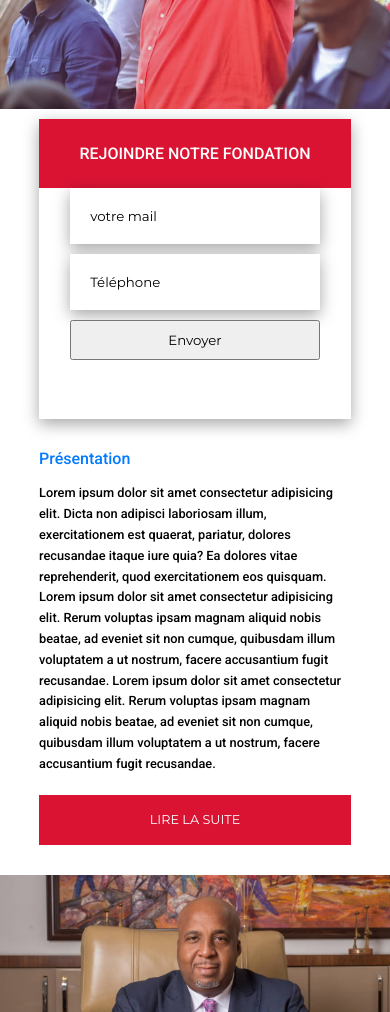
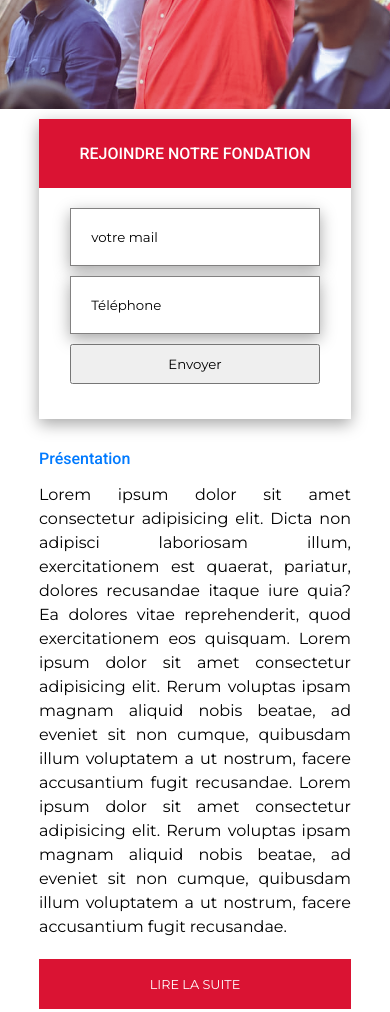
Before and after one commit to jknweb/sakombimolendo, a plain HTML site: page index.html in a window 390 px wide. Shown: the part 362-1374 px from the top of the page. Drawn offline with nearby package versions, Linux system fonts and the light colour scheme.

Commit message:
REajustement css

```diff
--- a/css/styles.css
+++ b/css/styles.css
@@ -360,6 +360,7 @@ nav ul li a {
     .content-hero h1{
         font-size : 1.5rem;
         text-align: center;
+        box-shadow: rgba(255, 255, 255, 0.35) 0px 5px 15px;
     }
     .content-hero p{
         font-size : 1rem;
@@ -377,10 +378,12 @@ nav ul li a {
     }
     .register h2{
         font-size: 1rem;
+        margin-bottom: 20px;
     }
     #register input{
         padding : 20px;
         margin-bottom : 10px;
+        border : 1px solid #828181;
         width : 80%;
     }
     #register button{
@@ -405,9 +408,11 @@ nav ul li a {
     }
 
     .presentation p{
-        font-family: 'Roboto';
-        font-size: 0.8rem;
-        line-height: 1.3rem;
+        font-family: 'Montserrat';
+        font-size: 1rem;
+        line-height: 1.5rem;
+        text-align: justify;
+        font-weight: normal;
     }
 
     .presentation button{
@@ -466,7 +471,7 @@ nav ul li a {
         box-shadow: rgba(0, 0, 0, 0.35) 0px 5px 15px;
     }
     .social h2{
-        font-size: 1.5rem;
+        font-size: 1.8rem;
     }
     .socialdetails {
         display: flex;
```
